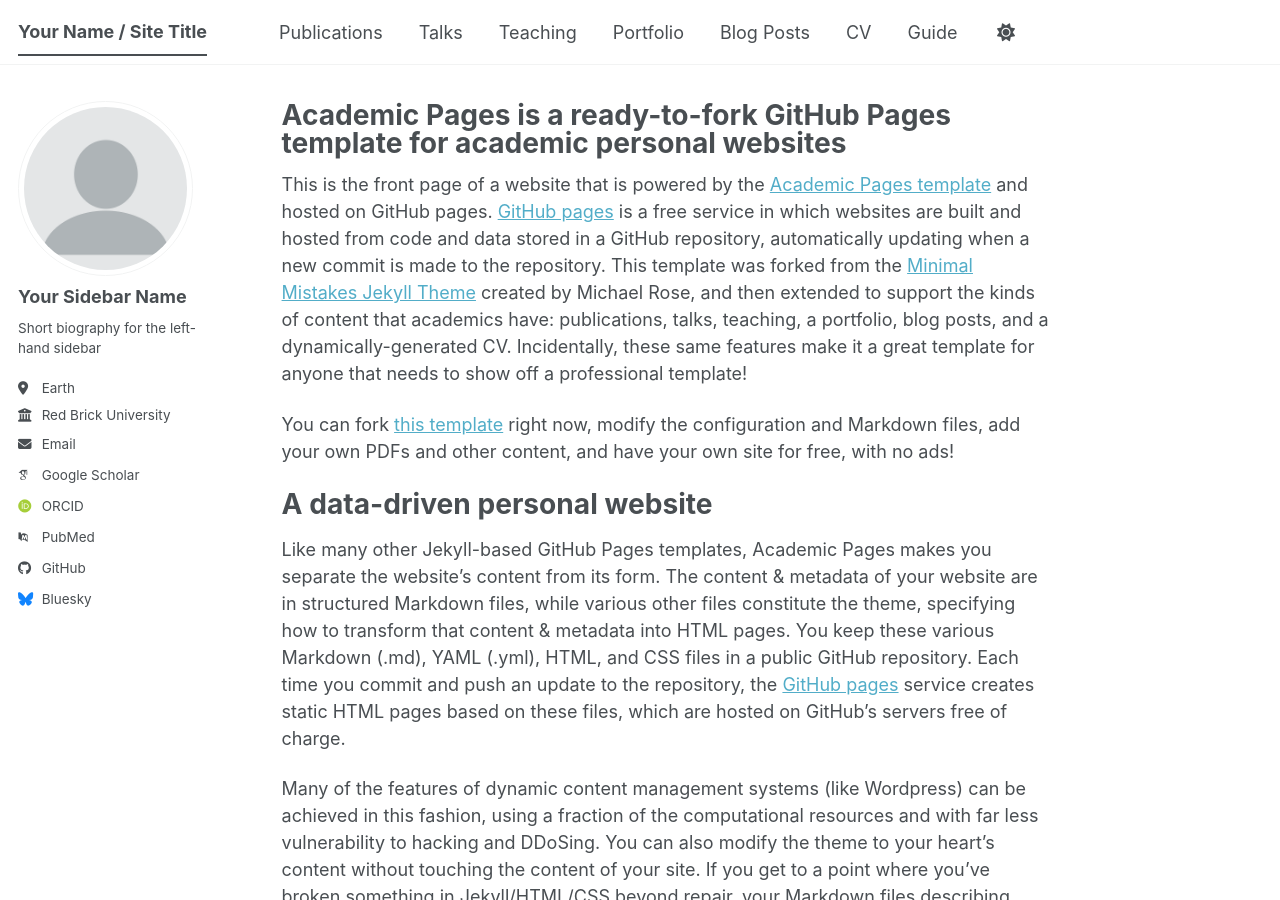
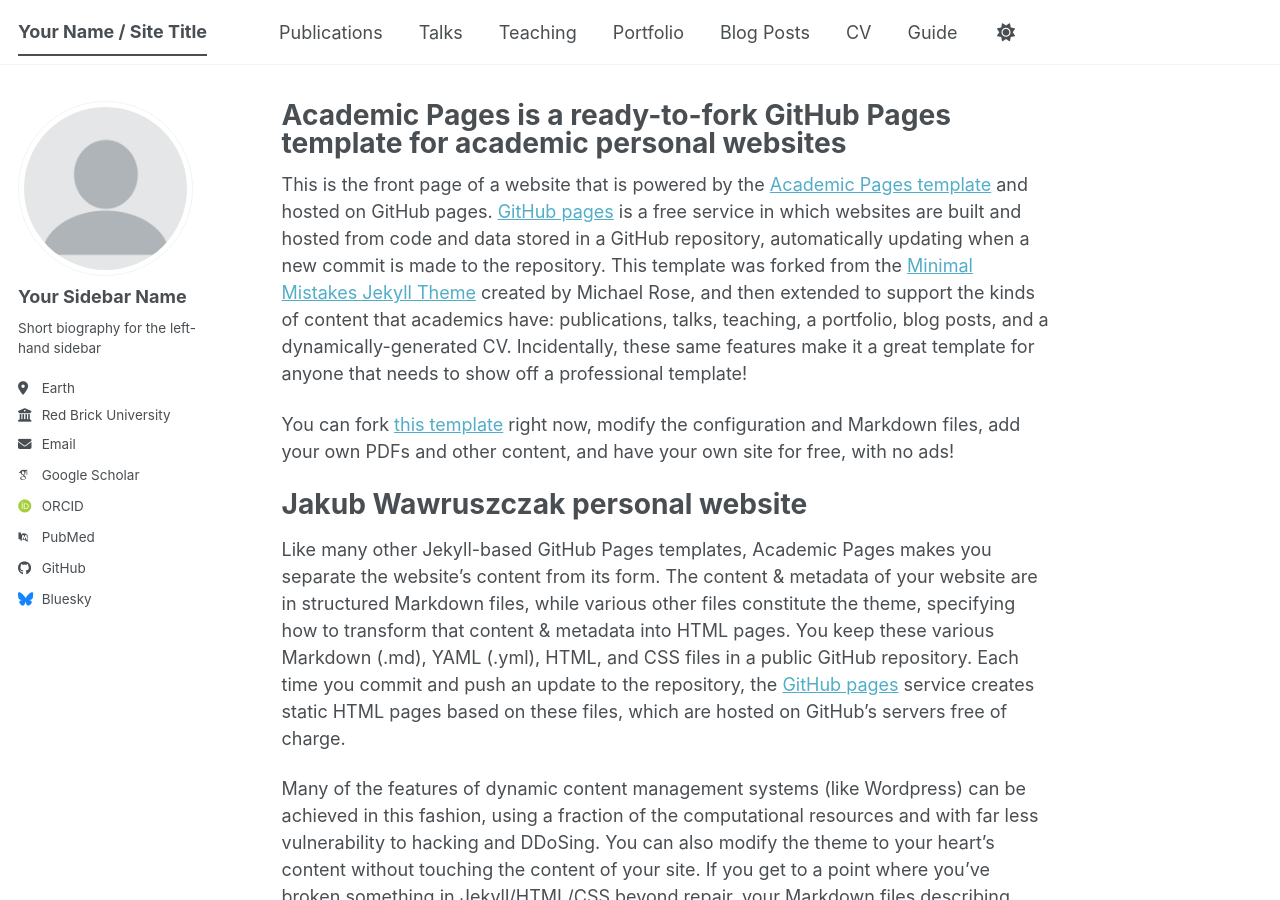
Before and after one commit to JakubWaw/JakubWaw.github.io, a Jekyll site: the page built from _pages/about.md, in a window 1280 px wide and 900 px high. Built offline with Jekyll 4.4.1, drawn with Linux system fonts in a browser that asks for light colours; some web fonts are replaced; a script bundle is joined from its source files by our own code; library files that are not in the unit come from our copies.

Commit message:
Update about.md

```diff
--- a/_pages/about.md
+++ b/_pages/about.md
@@ -11,7 +11,7 @@ This is the front page of a website that is powered by the [Academic Pages templ
 
  You can fork [this template](https://github.com/academicpages/academicpages.github.io) right now, modify the configuration and Markdown files, add your own PDFs and other content, and have your own site for free, with no ads!
 
-A data-driven personal website
+Jakub Wawruszczak personal website
 ======
 Like many other Jekyll-based GitHub Pages templates, Academic Pages makes you separate the website's content from its form. The content & metadata of your website are in structured Markdown files, while various other files constitute the theme, specifying how to transform that content & metadata into HTML pages. You keep these various Markdown (.md), YAML (.yml), HTML, and CSS files in a public GitHub repository. Each time you commit and push an update to the repository, the [GitHub pages](https://pages.github.com/) service creates static HTML pages based on these files, which are hosted on GitHub's servers free of charge.
 
```
